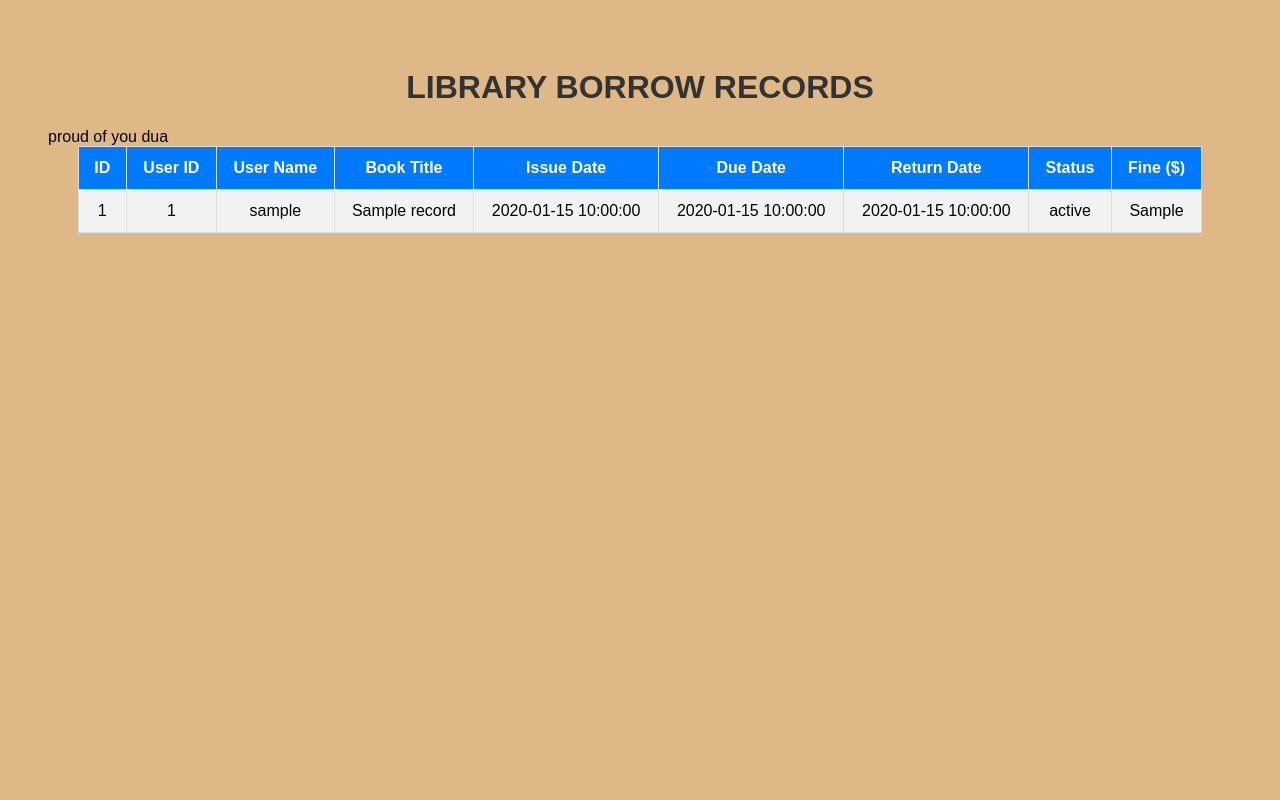
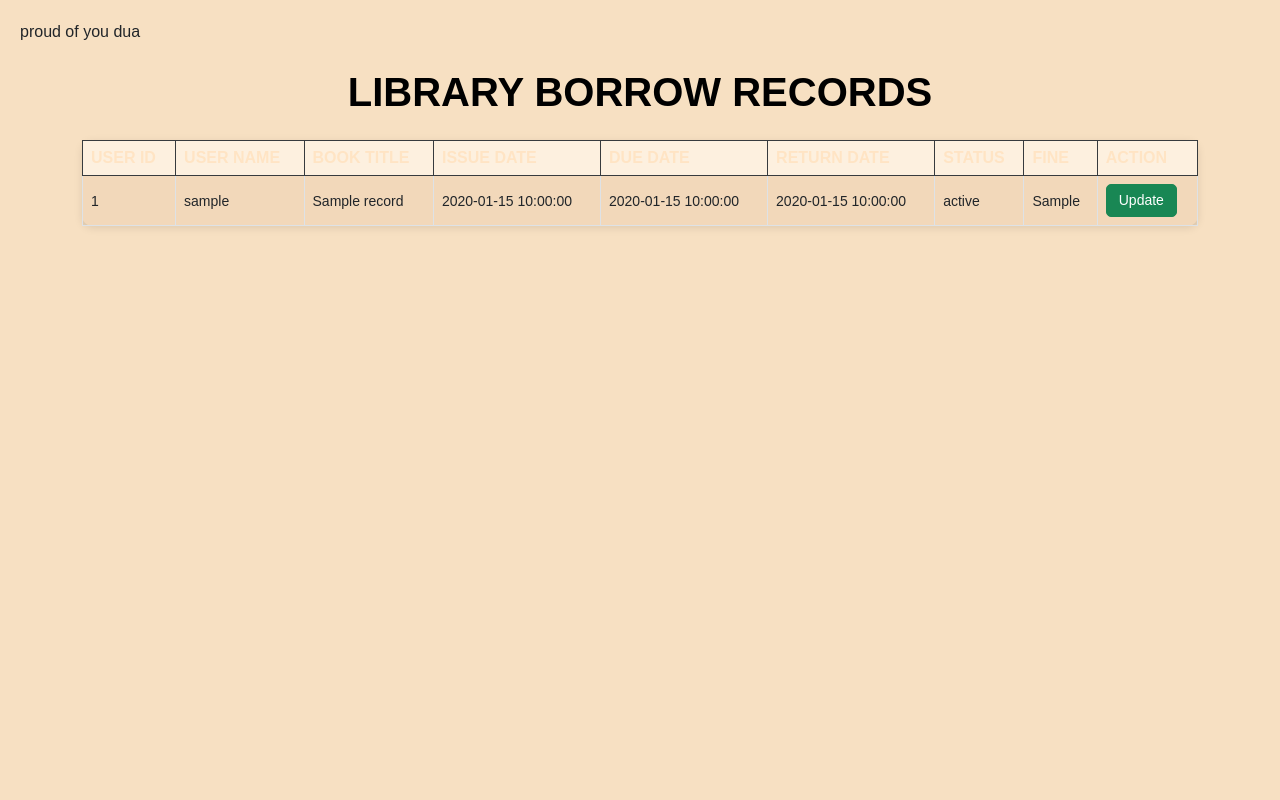
Before and after one commit to Hurera-12/e-project, a PHP site: page /borrow.php in a window 1280 px wide. Run offline with PHP 8.4, Linux system fonts and the light colour scheme; tables that the repository leaves empty or names only in its code hold one stand-in row (values such as "Sample post").

Commit message:
some changes

```diff
--- a/borrow.css
+++ b/borrow.css
@@ -1,47 +1,79 @@
+/* General Page Styling */
 body {
-    font-family: Arial, sans-serif;
-    padding: 40px;
-    background: burlywood;
-}
+    font-family: 'Arial', sans-serif;
+    background-color: rgb(247, 224, 194);
+    padding: 20px;
+  }
 
-h1 {
+  /* Heading Styling */
+  h1 {
     text-align: center;
-    color: #333;
-}
+    color: black;
+    font-weight: bold;
+    margin-bottom: 20px;
+  }
 
-table {
-    width: 95%;
-    margin: auto;
-    border-collapse: collapse;
-    background: white;
-}
+  /* Table Styling */
+  .table {
+    border-radius: 10px;
+    box-shadow: 0 2px 8px rgba(0, 0, 0, 0.1);
+    background-color: bisque;
+  }
 
-th, td {
-    border: 1px solid #ddd;
-    padding: 12px 15px;
-    text-align: center;
-}
+  .table th {
+    background-color: rgb(253, 240, 223);
+    color: bisque;
+    font-weight: bold;
+  }
 
-th {
-    background-color: #007bff;
-    color: white;
-}
+  .table td {
+    vertical-align: middle;
+    font-size: 14px;
+  }
 
-tr:nth-child(even) {
-    background-color: #f2f2f2;
-}
-
-.status-returned {
+  /* Status Column Colors */
+  .status-returned {
     color: green;
     font-weight: bold;
-}
+  }
 
-.status-borrowed {
+  .status-overdue {
+    color: red;
+    font-weight: bold;
+  }
+
+  .status-pending {
     color: orange;
     font-weight: bold;
-}
+  }
 
-.status-overdue {
-    color: red;
+  /* Button Styling (Bootstrap’s btn-success can be customized) */
+  a.btn-success {
+    font-size: 14px;
+    padding: 5px 12px;
+    border-radius: 5px;
+  }
+
+  a.btn-success:hover {
+    background-color: burlywood;
+    color: white;
+    text-decoration: none;
+  }
+
+  /* Make the "No records" message center aligned and styled */
+  .text-center {
+    font-size: 16px;
+    color: burlywood;
     font-weight: bold;
-}
+    padding: 20px 0;
+  }
+
+  /* Add a small shadow to the table rows for better visual effect */
+  .table tr {
+    transition: background-color 0.3s ease, box-shadow 0.3s ease;
+  }
+
+  .table tr:hover {
+    background-color: #f1f1f1;
+    box-shadow: 0 2px 10px rgba(0, 0, 0, 0.1);
+  }
--- a/borrow.php
+++ b/borrow.php
@@ -1,43 +1,41 @@
+<?php include "database.php"; ?>
 <!DOCTYPE html>
 <html lang="en">
 <head>
-    <meta charset="UTF-8">
-    <meta name="viewport" content="width=device-width, initial-scale=1.0">
-    <link rel="stylesheet" href="borrow.css">
-    <title>library borrow record</title>
+  <meta charset="UTF-8" />
+  <meta name="viewport" content="width=device-width, initial-scale=1.0" />
 
+  <link href="https://cdn.jsdelivr.net/npm/bootstrap@5.0.2/dist/css/bootstrap.min.css" rel="stylesheet" />
+
+  <link rel="stylesheet" href="borrow.css" />
+  <title>Library Borrow Record</title>
 </head>
 <body>
-    <div class="container">
-        <h1>LIBRARY BORROW RECORDS</h1>
-</div>
-</body>
-</html>
-
-<?php include"database.php";
-
-
-
-$sql = "SELECT * FROM borrow_records ORDER BY issue_date DESC";
+  <div class="container mt-4">
+    <h1 class="mb-4">LIBRARY BORROW RECORDS</h1>
+    <table class="table table-bordered table-striped">
+      <thead class="table-dark">
+        <tr>
+          <th>USER ID</th>
+          <th>USER NAME</th>
+          <th>BOOK TITLE</th>
+          <th>ISSUE DATE</th>
+          <th>DUE DATE</th>
+          <th>RETURN DATE</th>
+          <th>STATUS</th>
+          <th>FINE</th>
+          <th>ACTION</th>
+        </tr>
+      </thead>
+      <tbody>
+        <?php
+        $sql = "SELECT * FROM borrow_records";
         $result = $conn->query($sql);
 
-if ($result->num_rows > 0) {
-    echo "<table>
-            <tr>
-                <th>ID</th>
-                <th>User ID</th>
-                <th>User Name</th>
-                <th>Book Title</th>
-                <th>Issue Date</th>
-                <th>Due Date</th>
-                <th>Return Date</th>
-                <th>Status</th>
-                <th>Fine ($)</th>
-            </tr>";
-    while ($row = $result->fetch_assoc()) {
+        if ($result && $result->num_rows > 0) {
+            while ($row = mysqli_fetch_assoc($result)) {
                 $statusClass = strtolower($row["status"]);
                 echo "<tr>
-                <td>{$row['id']}</td>
                         <td>{$row['user_id']}</td>
                         <td>" . htmlspecialchars($row['user_name']) . "</td>
                         <td>" . htmlspecialchars($row['book_title']) . "</td>
@@ -46,12 +44,17 @@ if ($result->num_rows > 0) {
                         <td>" . ($row['return_date'] ? $row['return_date'] : '-') . "</td>
                         <td class='status-{$statusClass}'>" . htmlspecialchars($row['status']) . "</td>
                         <td>{$row['fine']}</td>
+                        <td><a class='btn btn-success' href='borrowupdate.php?user_id=" . $row['user_id'] . "'>Update</a></td>
                       </tr>";
             }
-    echo "</table>";
         } else {
-    echo "<p style='text-align:center;'>No borrow records found.</p>";
+            echo "<tr><td colspan='9' class='text-center'>No borrow records found.</td></tr>";
         }
 
         $conn->close();
         ?>
+      </tbody>
+    </table>
+  </div>
+</body>
+</html>
```
Lines whose indentation alone changed are shown as unchanged.
